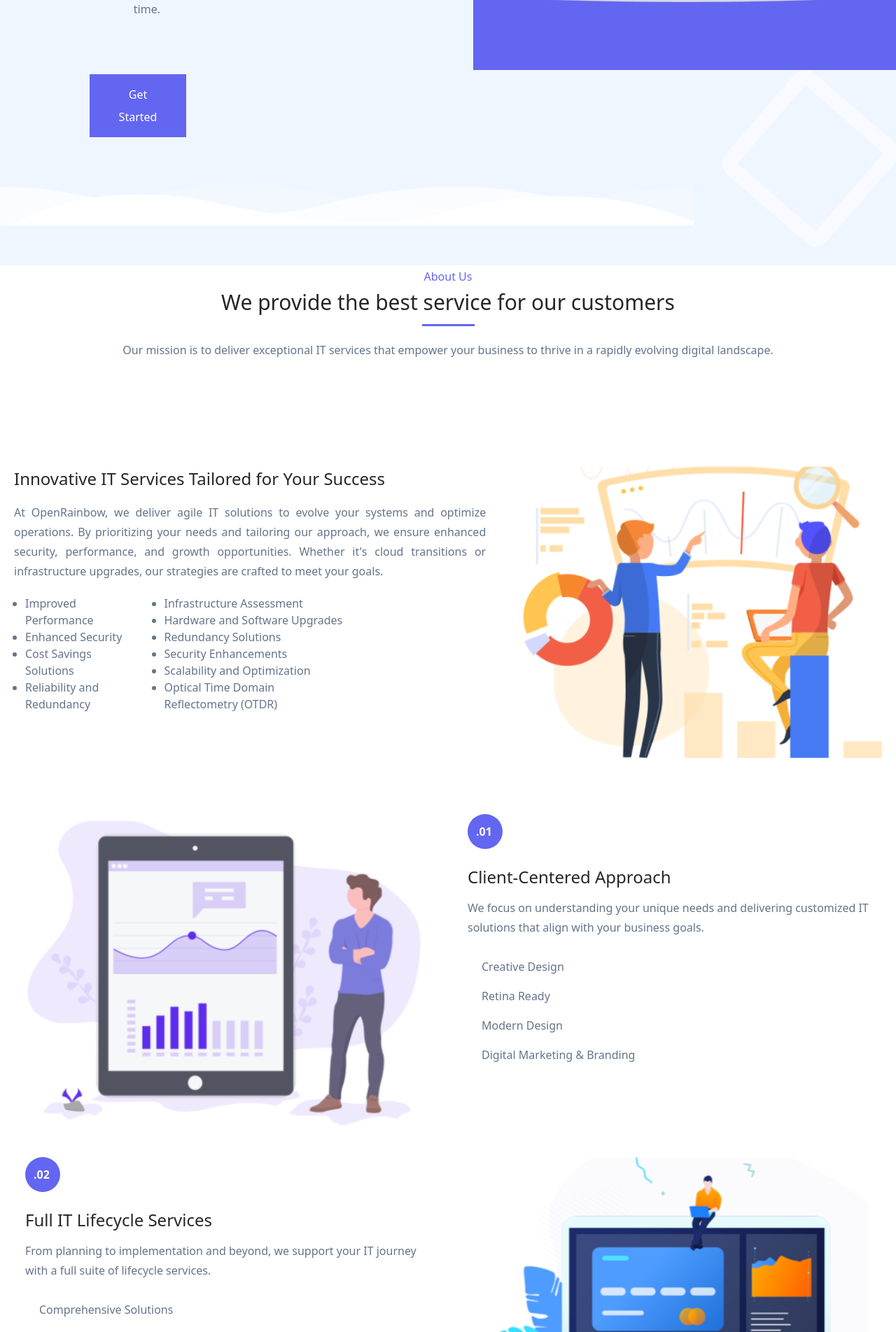
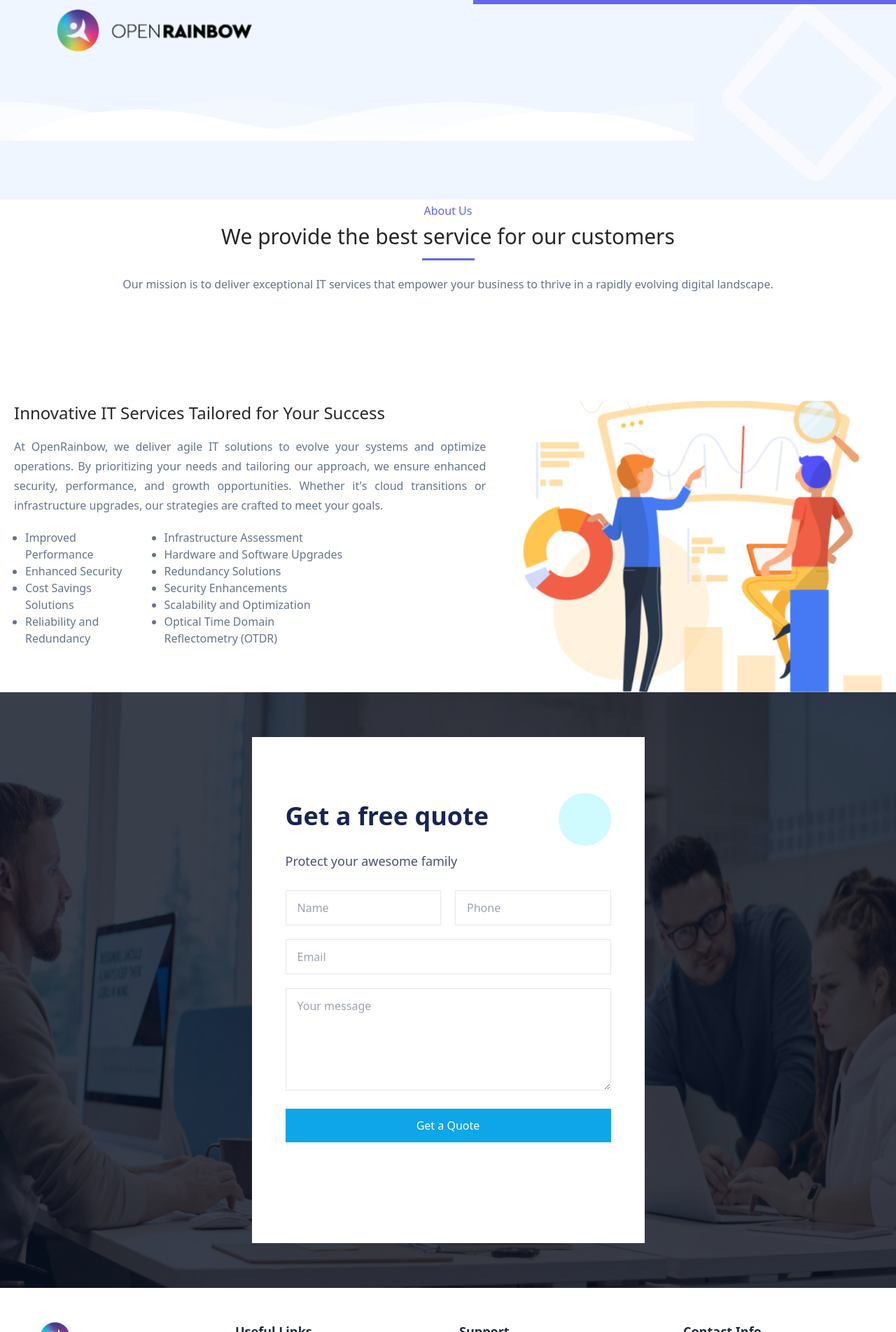
Before and after one commit to Sarvesh-shinde23/my-app, a Next.js app: page / in a window 1280 px wide. Shown: the part 737-2640 px from the top of the page at 70% size. Built offline with nearby package versions, Linux system fonts and the light colour scheme.

Commit message:
logo setup done

```diff
--- a/src/app/layout.tsx
+++ b/src/app/layout.tsx
@@ -23,7 +23,7 @@ export default function RootLayout({
   return (
     <html lang="en">
       <body className="">
-        <NavigationBar/>
+
         <div className="min-h-dvh ">{children}</div>
         <div className="w-full  ">
 
--- a/src/app/page.tsx
+++ b/src/app/page.tsx
@@ -13,8 +13,7 @@ export default function Home() {
 
       <AboutUs />
 
-      <ServicesSection />
-      <Partner />
+
       <QuoteSection />
 
     </>
--- a/src/components/About/Aboutus.tsx
+++ b/src/components/About/Aboutus.tsx
@@ -41,68 +41,7 @@ export const AboutUs = () => {
     "Optical Time Domain Reflectometry (OTDR)",
   ];
 
-  const features = [
-    {
-      number: "01",
-      title: "Client-Centered Approach",
-      description:
-        "We focus on understanding your unique needs and delivering customized IT solutions that align with your business goals.",
-      features: [
-        "Creative Design",
-        "Retina Ready",
-        "Modern Design",
-        "Digital Marketing & Branding",
-      ],
-      imageSrc: "/about/about2.png",
-      height: 250,
-      width: 400,
-      imageAlt: "Client-centered approach illustration",
-    },
-    {
-      number: "02",
-      title: "Full IT Lifecycle Services",
-      description:
-        "From planning to implementation and beyond, we support your IT journey with a full suite of lifecycle services.",
-      features: [
-        "Comprehensive Solutions",
-        "Proactive Monitoring",
-        "Efficient Implementation",
-        "End-to-End Support",
-      ],
-      imageSrc: "/about/about3.png",
-      height: 200,
-      width: 400,
-      imageAlt: "IT Lifecycle Services illustration",
-    },
-    {
-      number: "03",
-      title: "Tailored Solutions",
-      description:
-        "We design scalable and flexible IT solutions to adapt to your evolving business needs.",
-      features: [],
-      hasQuote: true,
-      quoteText:
-        "Tailoring solutions to your specific challenges is our commitment to your success.",
-      imageSrc: "/about/about4.png",
-      height: 200,
-      width: 300,
-      imageAlt: "Tailored Solutions illustration",
-    },
-    {
-      number: "04",
-      title: "Expertise and Innovation",
-      description:
-        "Leverage our expertise and innovative strategies to stay ahead in the ever-changing tech landscape.",
-      features: [],
-      hasQuote: true,
-      quoteText:
-        "Innovation drives us to create impactful IT solutions for a brighter future.",
-      imageSrc: "/about/zig5.png",
-      height: 200,
-      width: 300,
-      imageAlt: "Expertise and Innovation illustration",
-    },
-  ];
+
 
   return (
     <main className="flex flex-col bg-blend-normal px-5">
@@ -157,17 +96,7 @@ export const AboutUs = () => {
 
 
 
-      <section className="w-full flex flex-col gap-10 max-md:gap-5 mt-20">
-        {features.length > 0 ? (
-          features.map((feature, index) => (
-            <ZigzagFeature key={index} index={index} {...feature} />
-          ))
-        ) : (
-          <p className="text-center text-slate-500">
-            No features available at the moment.
-          </p>
-        )}
-      </section>
+
     </main>
   );
 };
--- a/src/components/Banner/ActionButtons.tsx
+++ b/src/components/Banner/ActionButtons.tsx
@@ -1,25 +1,31 @@
-import React from 'react';
+import React from "react";
+import Image from "next/image"; // Importing Image from Next.js
 
-interface ActionButton {
-  text: string;
-  className: string;
+interface ActionLogo {
+  src: string; // Image source
+  alt: string; // Alt text for accessibility
+  className?: string; // Optional styles
+  height?: number; // Optional height
+  width?: number; // Optional width
 }
 
-interface ActionButtonsProps {
-  buttons: ActionButton[];
+
+interface ActionLogosProps {
+  logos: ActionLogo[]; // List of logos
 }
 
-export function ActionButtons({ buttons }: ActionButtonsProps) {
+export function ActionLogos({ logos }: ActionLogosProps) {
   return (
-    <div className="flex flex-wrap gap-3.5 items-start ml-32 max-w-full bg-blend-normal min-h-[46px] w-[576px]">
-      {buttons.map((button, index) => (
-        <button
+    <div className="flex flex-wrap gap-3.5 items-start ml-20 max-w-full bg-blend-normal min-h-[46px] w-[576px]">
+      {logos.map((logo, index) => (
+        <Image
           key={index}
-          className={`overflow-hidden px-7 py-3 rounded-md border border-solid ${button.className}`}
-          tabIndex={0}
-        >
-          {button.text}
-        </button>
+          src={logo.src}
+          alt={logo.alt}
+          height={logo.height || 50} // Default height if not provided
+          width={logo.width || 50} // Default width if not provided
+          className={`rounded-md ${logo.className || ""}`} // Safe usage of optional className
+        />
       ))}
     </div>
   );
--- a/src/components/Banner/MainBanner.tsx
+++ b/src/components/Banner/MainBanner.tsx
@@ -2,7 +2,7 @@
 import React from "react";
 import { BannerImage } from "./BannerImage";
 import { BannerText } from "./BannerText";
-import { ActionButtons } from "./ActionButtons";
+import { ActionLogos } from "./ActionButtons";
 import Image from "next/image";
 
 const MainBanner = () => {
@@ -20,12 +20,8 @@ const MainBanner = () => {
     "and expertise ensure your systems run smoothly and effectively, every time.",
   ];
 
-  const actionButtons = [
-    {
-      text: "Get Started",
-      className:
-        "bg-indigo-500 border-indigo-500 text-white w-[138px] max-md:px-5",
-    },
+  const actionLogos = [
+    { src: "/OpenRainbow.png", alt: "Logo 1", height: 100, width: 280 },
   ];
 
   return (
@@ -72,7 +68,7 @@ const MainBanner = () => {
         <div className="flex gap-5 max-md:flex-col">
           <div className="flex flex-col w-4/5 max-md:ml-0 max-md:w-full">
             <div className="flex z-10 flex-col mt-1.5 mr-0 w-full text-base leading-loose text-white max-md:max-w-full">
-              <ActionButtons buttons={actionButtons} />
+            <ActionLogos logos={actionLogos} />
               <BannerImage
                 src="/hero/hero3.png"
                 alt="Pattern Design"
```
